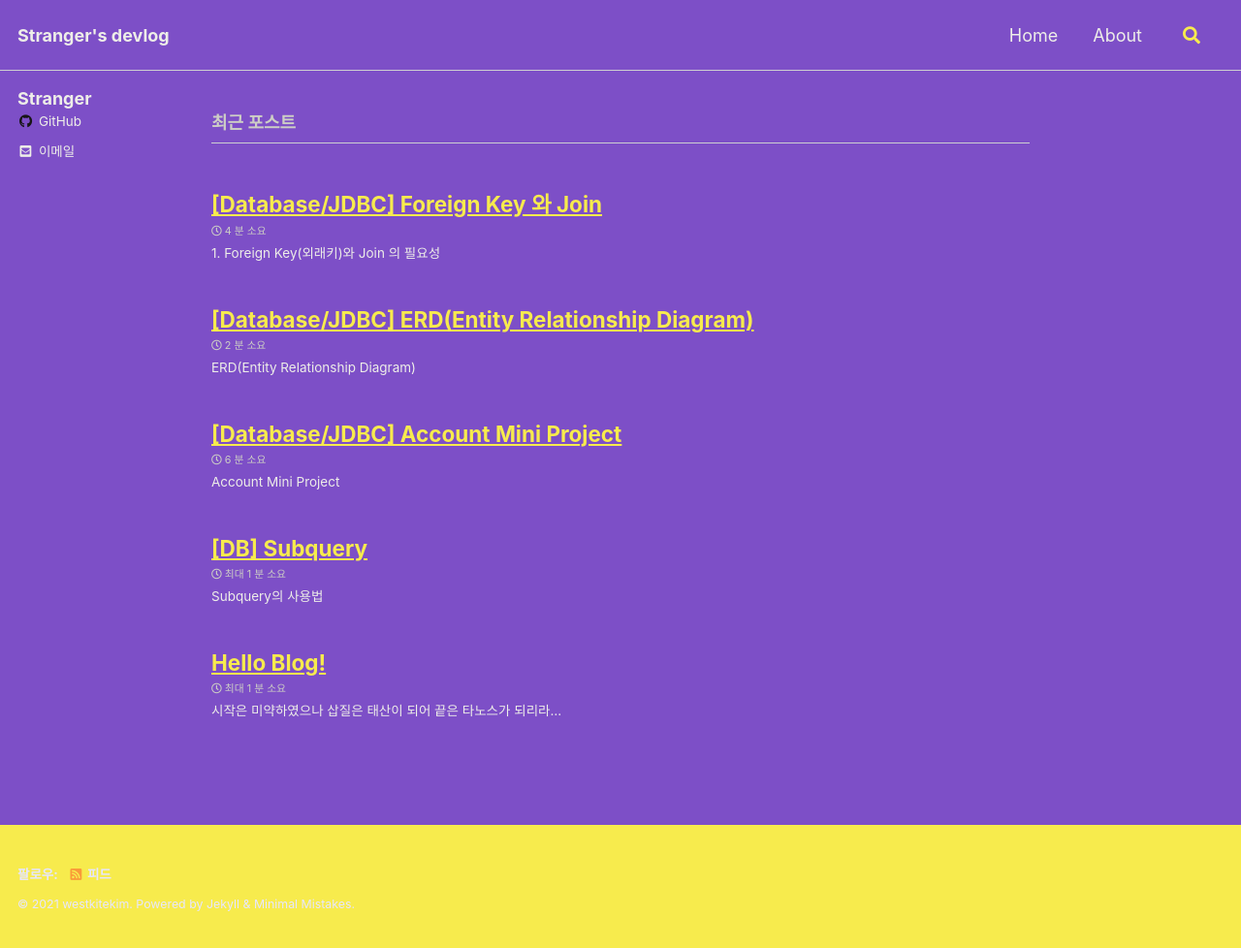
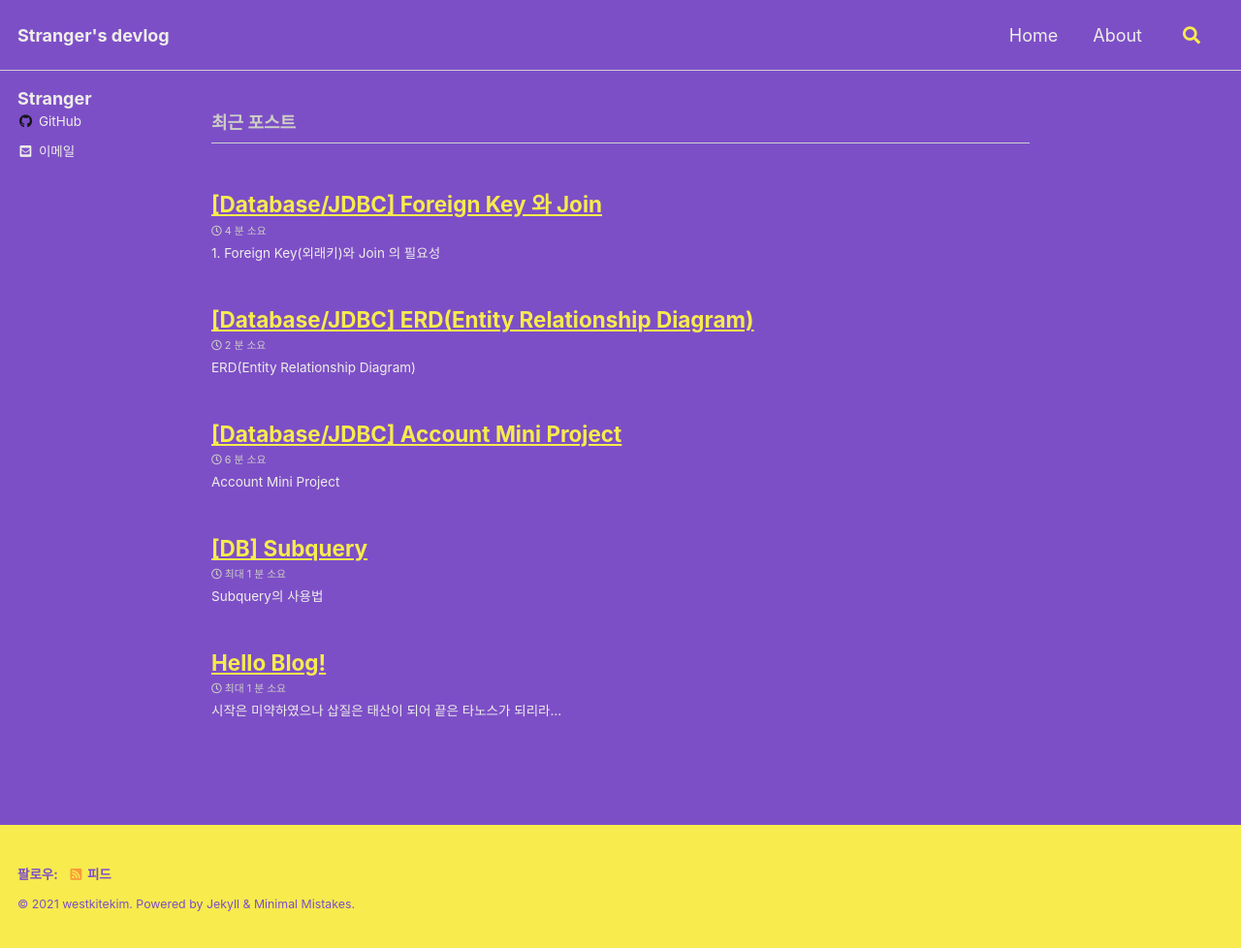
Before and after one commit to westkitekim/westkitekim.github.io, a Jekyll site: the page built from index.html, in a window 1280 px wide. Shown: the whole page at 97% size. Built offline with Jekyll 4.4.1, drawn with Linux system fonts in a browser that asks for light colours; cached includes are drawn as plain includes; the list of posts is cut into pages by our own code.

Commit message:
custom footer update set purple color

```diff
--- a/_sass/minimal-mistakes/skins/custom.scss
+++ b/_sass/minimal-mistakes/skins/custom.scss
@@ -15,7 +15,7 @@ $masthead-link-color-hover: $text-color !default;
 $navicon-link-color-hover: mix(#fff, $text-color, 80%) !default;
 
 .page__footer {
-  color: #e6e6ff !important; // override
+  color: #7d4fc7 !important; // override
 }
 
 .page__footer-follow .social-icons .svg-inline--fa {
```
